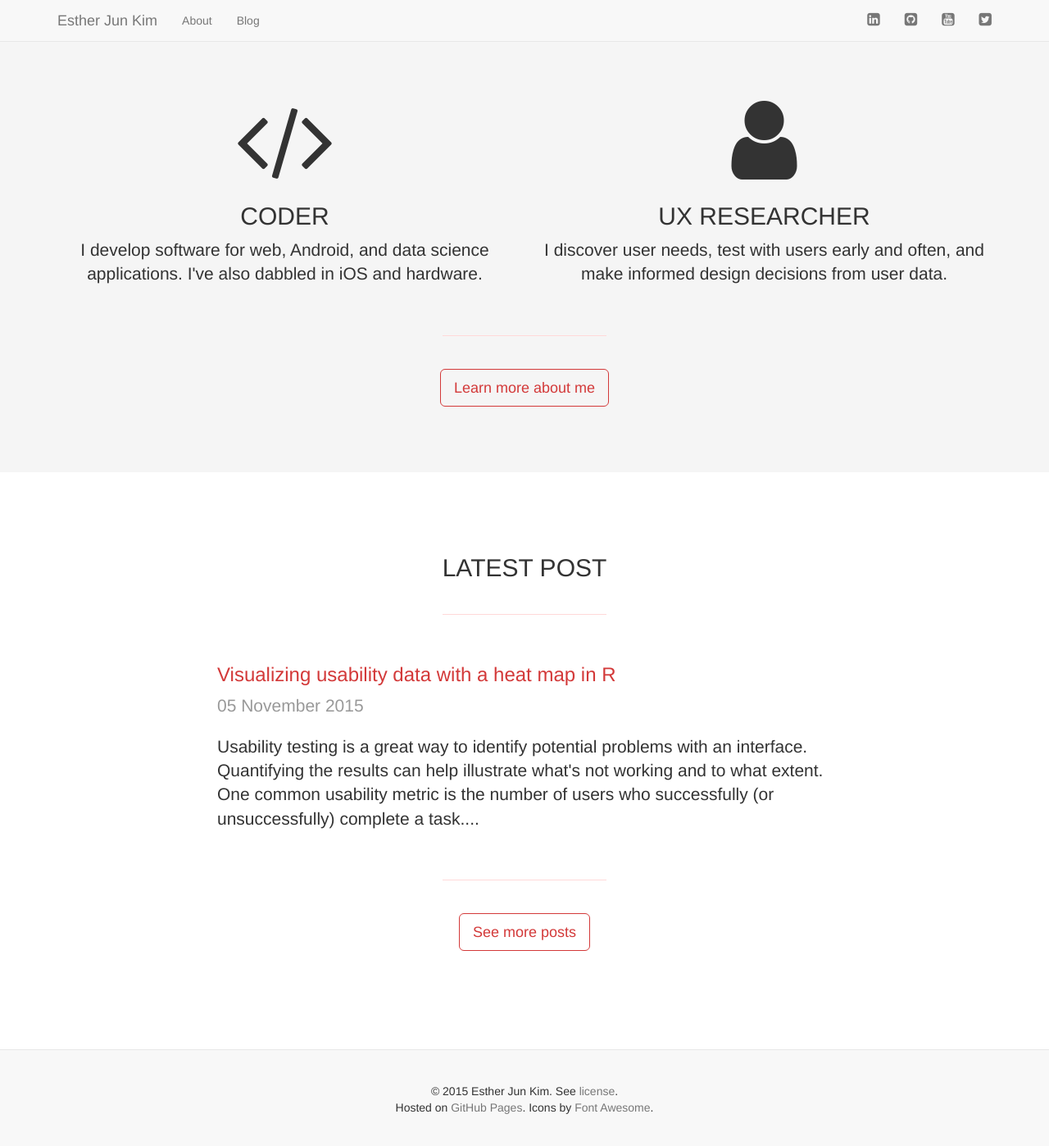
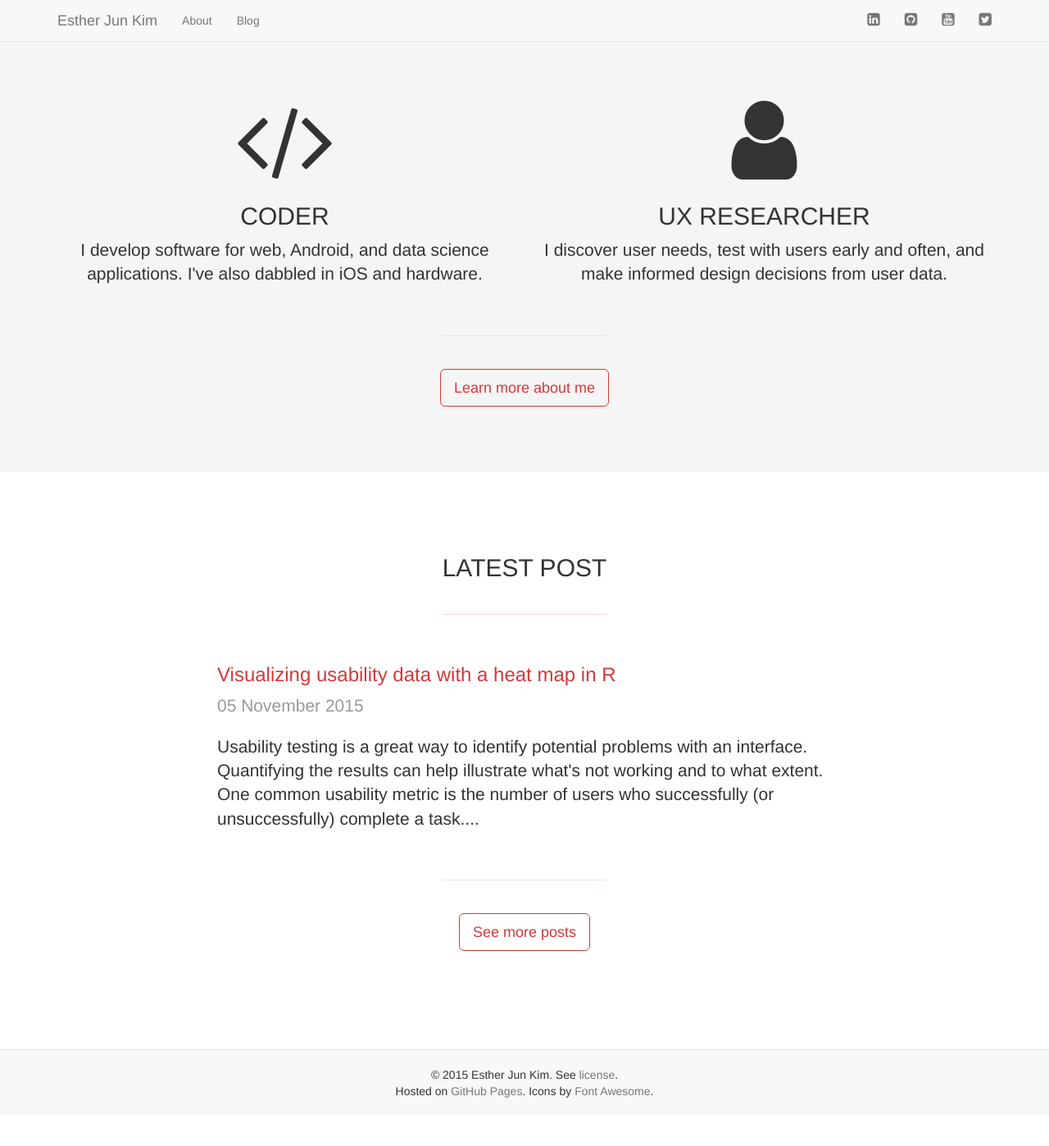
Before and after one commit to estherjk/estherjk.github.io, a Jekyll site: the page built from index.html, in a window 1280 px wide and 1400 px high, scrolled down 453 px. Shown: the whole window at 82% size. Built offline with Jekyll 4.4.1, drawn with Linux system fonts in a browser that asks for light colours; nearby versions of some CDN libraries; Markdown is read by kramdown in place of the engine named in the settings; after the commit the page ends 1813 px from its top, so only the background shows below that.

Commit message:
Reduce footer size

```diff
--- a/css/global.css
+++ b/css/global.css
@@ -14,7 +14,7 @@ body {
   height: auto !important;
   height: 100%;
   /* Negative indent footer by it's height */
-  margin: 0 auto -120px;
+  margin: 0 auto -80px;
 }
 
 #wrap-content {
@@ -25,12 +25,12 @@ body {
 /* Set the fixed height of the footer here */
 #push,
 #footer {
-  height: 120px;
+  height: 80px;
 }
 
 #footer {
-  padding-top: 40px;
-  padding-bottom: 40px;
+  padding-top: 20px;
+  padding-bottom: 20px;
   text-align: center;
   border-top: 1px solid #e7e7e7;
   background-color: #f8f8f8;
```
